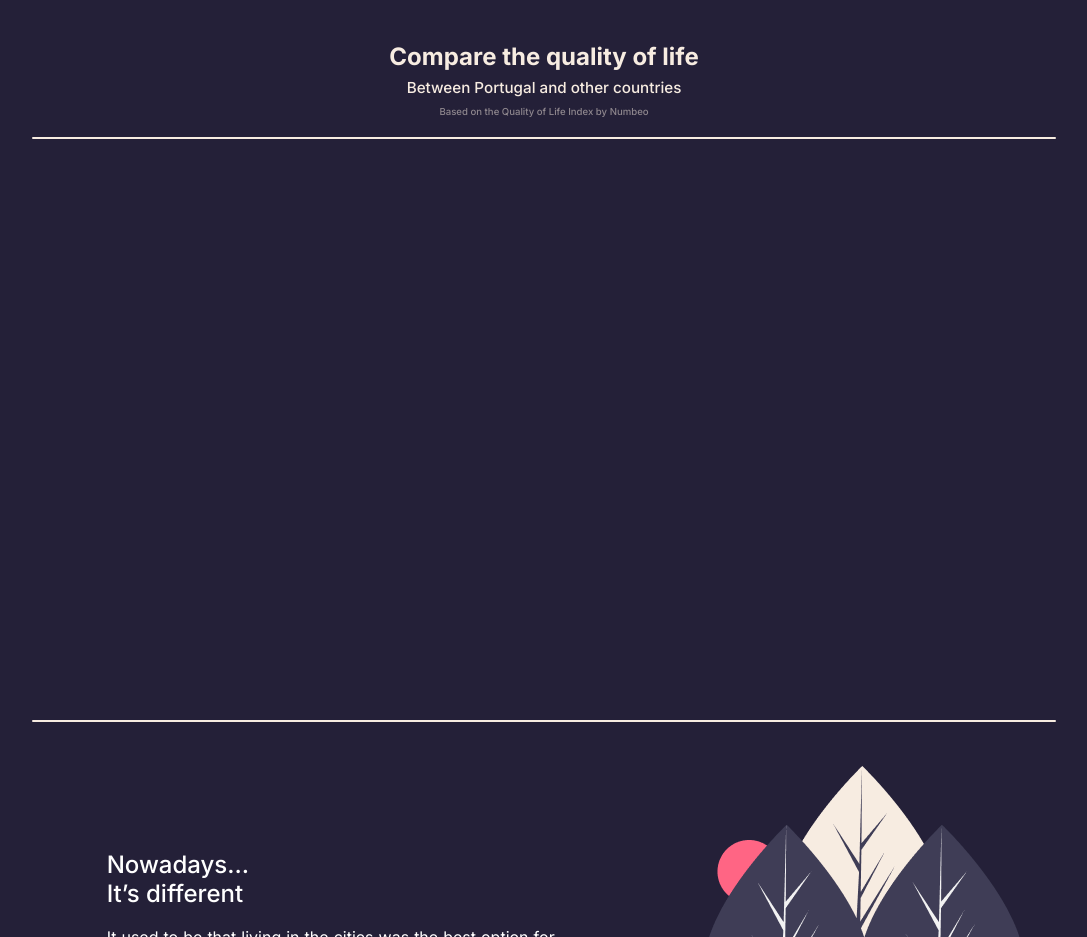
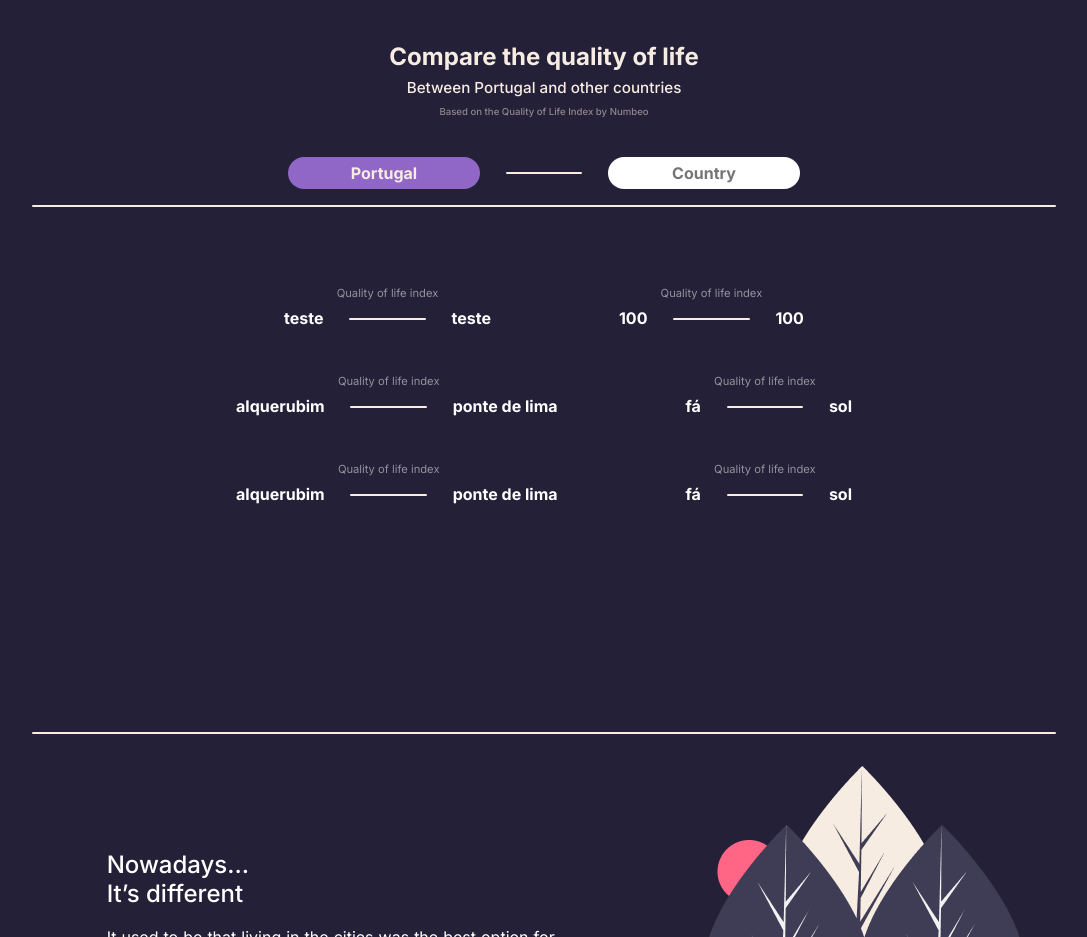
Before and after one commit to gitHubTiagoMarques/officium, a React (Create React App) app: page / in a window 1280 px wide. Shown: the part 860-1797 px from the top of the page, without its empty margins (96-1183 px from the left). Built offline with nearby package versions, Linux system fonts and the light colour scheme.

Commit message:
comparison almost

```diff
--- a/src/App.css
+++ b/src/App.css
@@ -270,6 +270,72 @@ nav{
 }
 
 /* comparison||||||||||||||||||||||||||||||||| */
+.legend{
+  font-size: 0.7em;
+  opacity: 0.5;
+  font-weight: 300;
+}
+.ryze{
+  margin-top: -3em;
+}
+.two{
+  display: flex;
+  flex-direction: column;
+  justify-content: center;
+}
+.one{
+  display: flex;
+  flex-direction: row;
+  margin-top: 2em;
+  margin-bottom: 1em;
+  color: white;
+  font-weight: 600;
+  align-items: center;
+  justify-content: center;
+  margin-left: 4em;
+  margin-right: 4em;
+}
+.one hr{
+  width: 6vw;
+  margin: 0;
+  margin-left: 2vw;
+  margin-right: 2vw;
+}
+
+.countries{
+  display: flex;
+  flex-direction: row;
+  align-items: center;
+  justify-content: center;
+  margin-top: 2em;
+  margin-bottom: 1em;
+}
+.countries hr{
+  width: 6vw;
+  margin: 0;
+  margin-left: 2vw;
+  margin-right: 2vw;
+}
+.input{
+  border: 0;
+  border-radius: 200px;
+  width: 15vw;
+  height: 2em;
+  text-align: center;
+  padding: 0;
+  font-weight: 700;
+}
+.portugal{
+  border: 0;
+  border-radius: 200px;
+  width: 15vw;
+  height: 2em;
+  text-align: center;
+  padding: 0;
+  font-weight: 700;
+  background-color: #9067C6;
+  color: #F7ECE1;
+}
 .comparison{
   display: flex;
   height: calc(100vh - 5rem);
@@ -304,7 +370,7 @@ hr{
 .compare{
   height: 75%;
   background-color: #242038;
-  margin-top: 1em;
+  margin-top: 4.2em;
   width: 90%;
   align-self: center;
   border-radius: 20px;
@@ -521,6 +587,9 @@ a:active{
   }
 }
 @media (min-width: 576px){
+  .two{
+    flex-direction: row;
+  }
 /* resultado!!!!!!!!!!!!!!!!!!!!!!!!!!!1 */
 .resultado{
   width: 35em;
--- a/src/components/comparison.js
+++ b/src/components/comparison.js
@@ -10,9 +10,68 @@ class Comparison extends Component{
                 <h1>Compare the quality of life</h1>
                 <h2>Between Portugal and other countries</h2>
                 <h6>Based on the Quality of Life Index by Numbeo</h6>
-                <hr/>
+<div className={"countries"}>
+<input className={"portugal"} type={'text'} value='Portugal'></input>
+<hr></hr>
+<input className={"input"} type={'text'} placeholder='Country'></input>
+</div>
+<hr/>
 
                 <div className={"compare"}>
+                    <div className={"two"}>
+                    <div className={"one"}>
+                    <p>teste</p>
+                    <div className={'ryze'}>
+                        <p className={'legend'}>Quality of life index</p>
+                    <hr></hr>
+                    </div>
+                    <p>teste</p>
+                    </div>
+                    <div className={"one"}>
+                    <p>100</p>
+                    <div className={'ryze'}>
+                        <p className={'legend'}>Quality of life index</p>
+                    <hr></hr>
+                    </div>
+                    <p>100</p>
+                    </div>
+                    </div>
+                    <div className={"two"}>
+                    <div className={"one"}>
+                    <p>alquerubim</p>
+                    <div className={'ryze'}>
+                        <p className={'legend'}>Quality of life index</p>
+                    <hr></hr>
+                    </div>
+                    <p>ponte de lima</p>
+                    </div>
+                    <div className={"one"}>
+                    <p>fá</p>
+                    <div className={'ryze'}>
+                        <p className={'legend'}>Quality of life index</p>
+                    <hr></hr>
+                    </div>
+                    <p>sol</p>
+                    </div>
+                    </div>
+                    <div className={"two"}>
+                    <div className={"one"}>
+                    <p>alquerubim</p>
+                    <div className={'ryze'}>
+                        <p className={'legend'}>Quality of life index</p>
+                    <hr></hr>
+                    </div>
+                    <p>ponte de lima</p>
+                    </div>
+                    <div className={"one"}>
+                    <p>fá</p>
+                    <div className={'ryze'}>
+                        <p className={'legend'}>Quality of life index</p>
+                    <hr></hr>
+                    </div>
+                    <p>sol</p>
+                    </div>
+                    </div>
 
                 </div>
                 <hr/>
```
